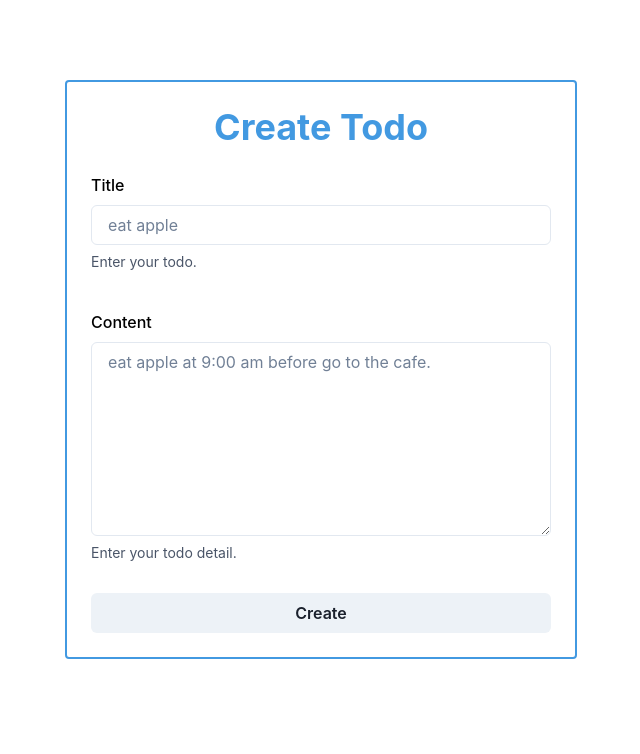
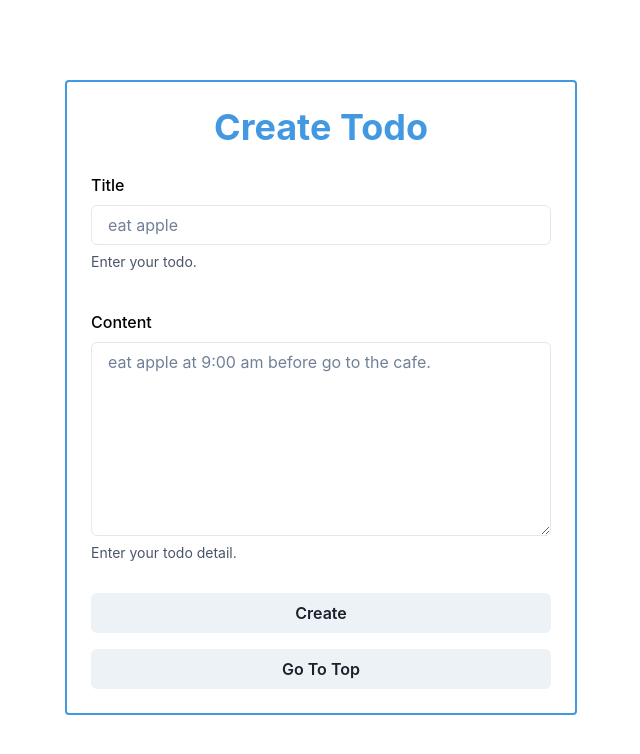
Before and after one commit to shinsaku-web/TodoRedux, a Next.js app: page /create in a window 1280 px wide. Shown: the top 754 px of the page, without its empty margins (319-959 px from the left). Built offline with nearby package versions, Linux system fonts and the light colour scheme.

Commit message:
update:トップに戻る追加

```diff
--- a/src/components/templates/CreateTodoTemplate.tsx
+++ b/src/components/templates/CreateTodoTemplate.tsx
@@ -32,6 +32,9 @@ export const CreateTodoTemplate = () => {
     dispatch(add({ title: newTodo.title, content: newTodo.content }))
     router.push('/')
   }
+  const handleGoToTop = () => {
+    router.push('/')
+  }
 
   return (
     <Box>
@@ -63,6 +66,9 @@ export const CreateTodoTemplate = () => {
           <Button onClick={handleClick} w={'full'}>
             Create
           </Button>
+          <Button onClick={handleGoToTop} w={'full'} mt='4'>
+            Go To Top
+          </Button>
         </Box>
       </Box>
     </Box>
```
